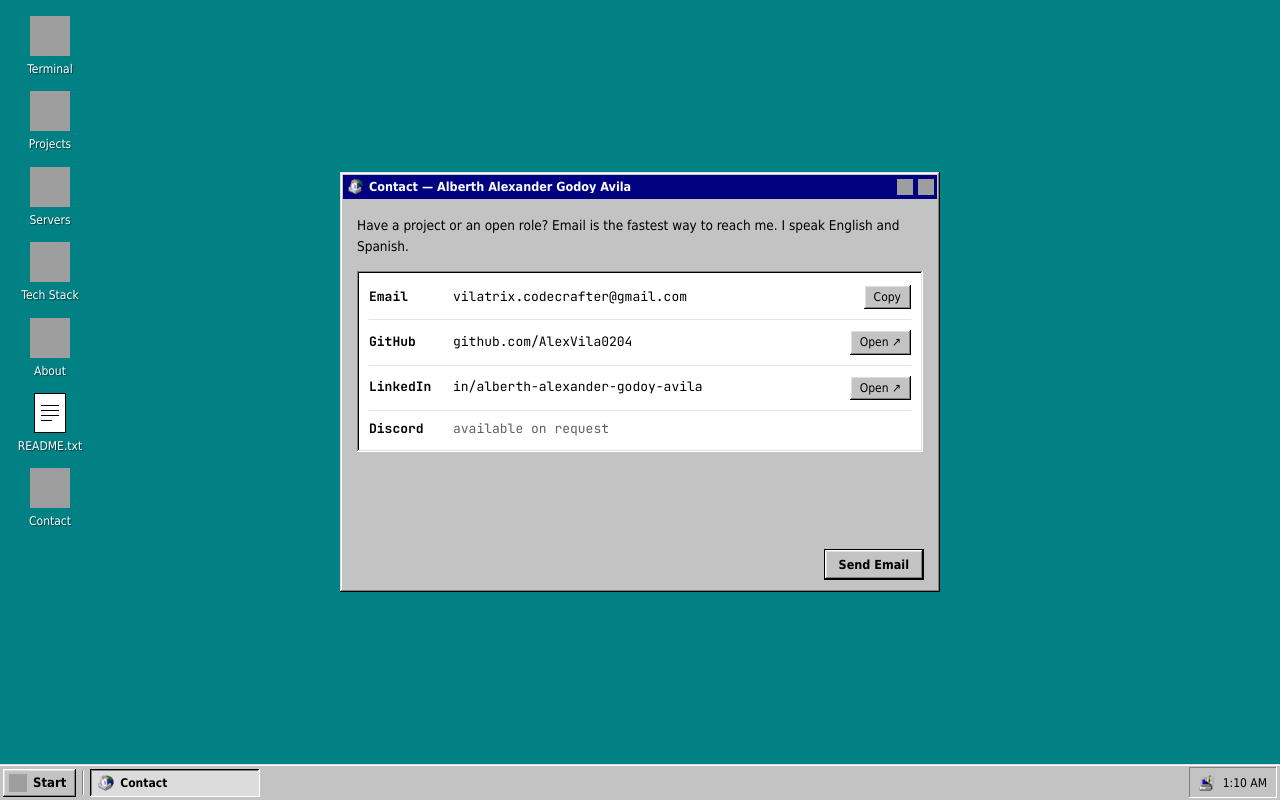
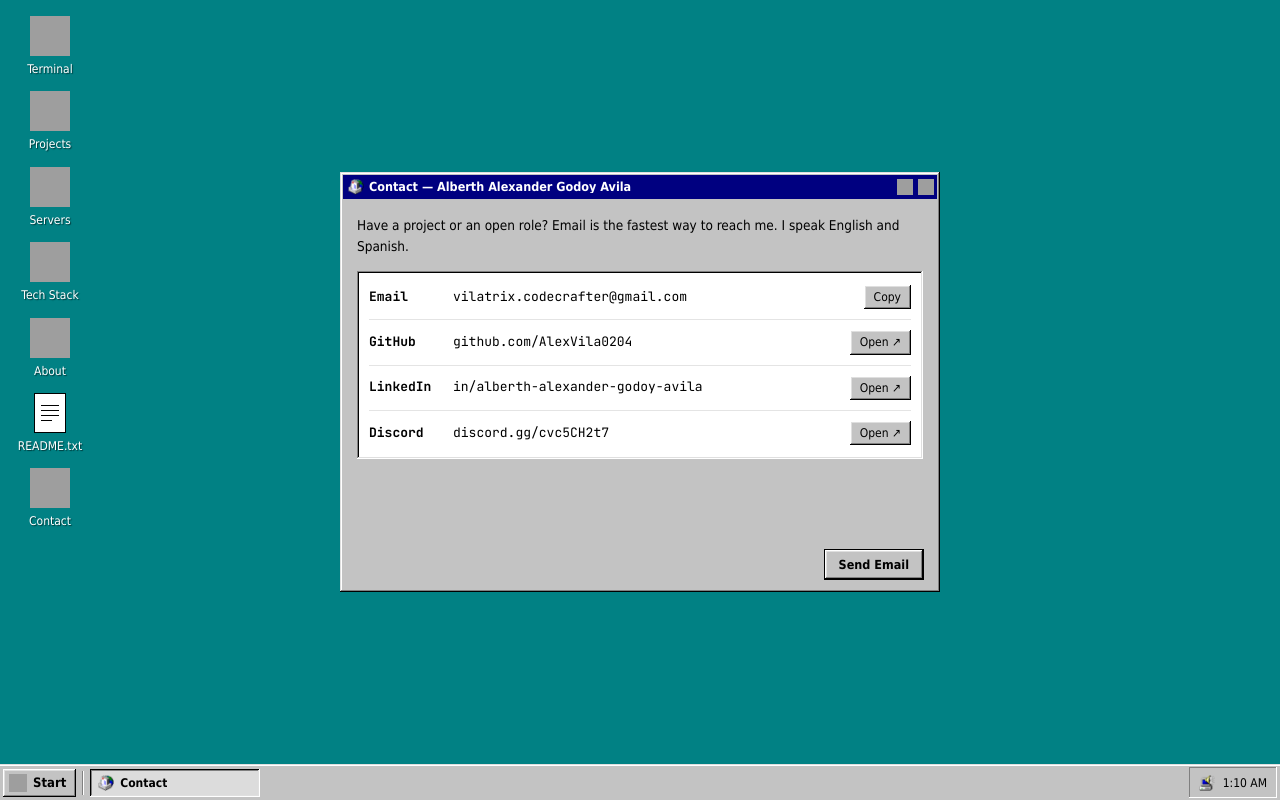
Before and after one commit to AlexVila0204/portfolio, a Next.js app: page / in a window 1280 px wide. Both pictures are taken after a click on the button "Contact Me". Built offline with nearby package versions, Linux system fonts and the light colour scheme; grey boxes are pictures that could not be loaded.

Commit message:
feat: add Discord invite link to contact window

```diff
--- a/app/alexos/windows.tsx
+++ b/app/alexos/windows.tsx
@@ -739,7 +739,10 @@ export function ContactBody() {
         </div>
         <div style={{ ...row, borderBottom: 0 }}>
           <b style={key}>Discord</b>
-          <span style={{ ...val, color: "#606060" }}>available on request</span>
+          <span style={val}>discord.gg/cvc5CH2t7</span>
+          <a href="https://discord.gg/cvc5CH2t7" {...ext} style={small}>
+            Open ↗
+          </a>
         </div>
       </div>
       <div style={{ display: "flex", justifyContent: "flex-end", gap: 6, marginTop: "auto" }}>
@@ -766,7 +769,7 @@ WHAT I DO
 START HERE
 - Projects/  -> 3 featured case studies
 - Servers/   -> EternalMC, SolrynMC, PvP-Society
-- Contact/   -> email, GitHub, LinkedIn
+- Contact/   -> email, GitHub, LinkedIn, Discord
 
 ${EMAIL}`;
 
```
